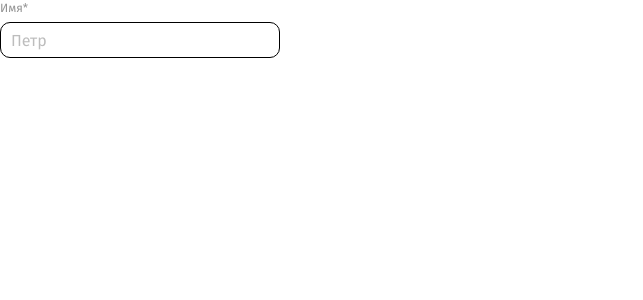
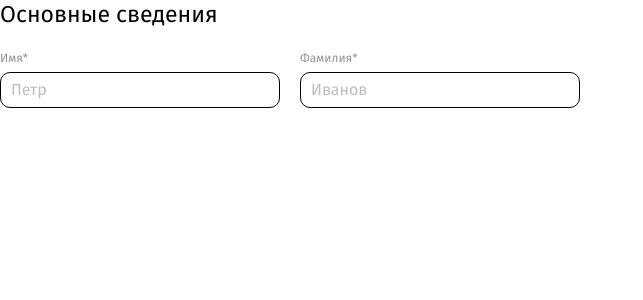
Before and after one commit to volunteers-for-city-projects/volunteers-frontend, a React (Create React App) app: page /# in a window 1280 px wide. Shown: the top 300 px of the page, without its empty margins (0-643 px from the left). Built offline with nearby package versions, Linux system fonts and the light colour scheme.

Commit message:
feat: add InputGroup component for Signup form

```diff
--- a/src/components/App/App.jsx
+++ b/src/components/App/App.jsx
@@ -1,16 +1,27 @@
 import Input from '../Input/Input';
+import InputGroup from '../InputGroup/InputGroup';
 
 function App() {
 	return (
 		<main>
+			<InputGroup title="Основные сведения">
 				<Input
 					type="text"
-				name="Имя"
+					name="firstname"
 					label="Имя"
 					placeholder="Петр"
 					inputSize="small"
 					required
 				/>
+				<Input
+					type="text"
+					name="secondname"
+					label="Фамилия"
+					placeholder="Иванов"
+					inputSize="small"
+					required
+				/>
+			</InputGroup>
 		</main>
 	);
 }
--- /dev/null
+++ b/src/components/InputGroup/InputGroup.jsx
@@ -0,0 +1,16 @@
+import React from 'react';
+import PropTypes from 'prop-types';
+import './InputGroup.scss';
+
+export default function InputGroup({ title, children }) {
+	return (
+		<fieldset className="form-fieldset">
+			<legend className="form-legend">{title}</legend>
+			{children}
+		</fieldset>
+	);
+}
+InputGroup.propTypes = {
+	title: PropTypes.string.isRequired,
+	children: PropTypes.node.isRequired,
+};
--- /dev/null
+++ b/src/components/InputGroup/InputGroup.scss
@@ -0,0 +1,22 @@
+.form-fieldset {
+	display: flex;
+	flex-wrap: wrap;
+	gap: 20px;
+
+	padding: 0;
+	margin: 0;
+
+	border: none;
+}
+.form-legend {
+	margin: 0 0 20px 0;
+	padding: 0;
+
+	color: #000;
+
+	font-family: Fira Sans;
+	font-size: 23px;
+	font-style: normal;
+	font-weight: 400;
+	line-height: 130%; /* 29.9px */
+}
```
Lines whose indentation alone changed are shown as unchanged.
